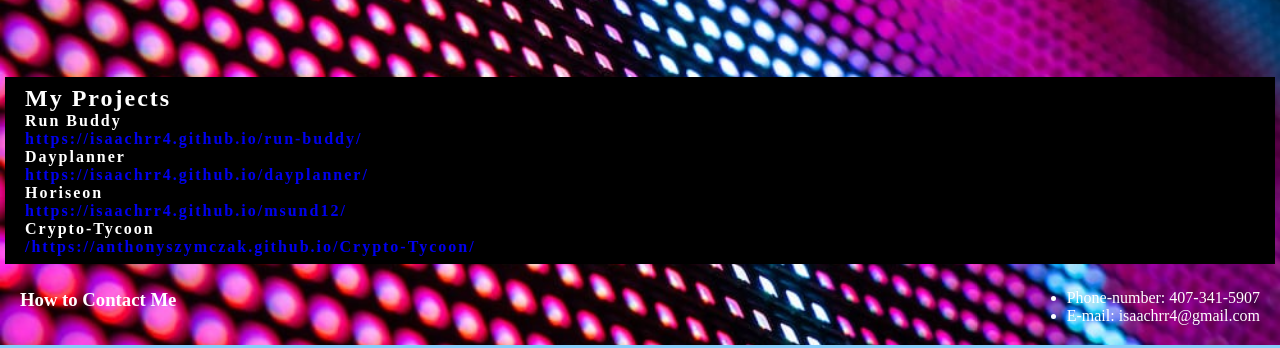
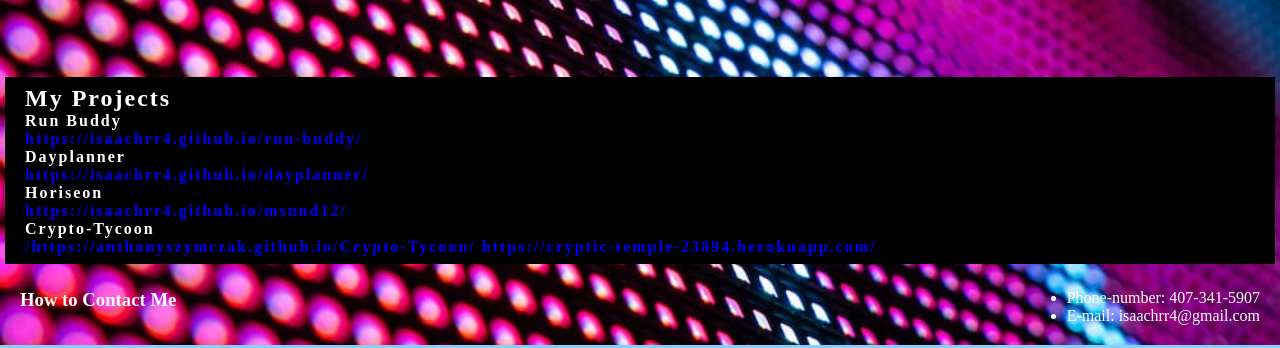
Before and after one commit to isaachrr4/welcometoforever, a plain HTML site: page index.html in a window 1280 px wide. Shown: the part 452-800 px from the top of the page. Drawn offline with Linux system fonts and the light colour scheme.

Commit message:
added project

```diff
--- a/index.html
+++ b/index.html
@@ -63,6 +63,7 @@
             <a href=" https://isaachrr4.github.io/msund12/"> https://isaachrr4.github.io/msund12/</a>
             <li>Crypto-Tycoon</li>
             <a href="https://anthonyszymczak.github.io/Crypto-Tycoon/">/https://anthonyszymczak.github.io/Crypto-Tycoon/</a>
+            <a href ="https://cryptic-temple-23894.herokuapp.com/">https://cryptic-temple-23894.herokuapp.com/</a>
 
 
             </strong>
```
